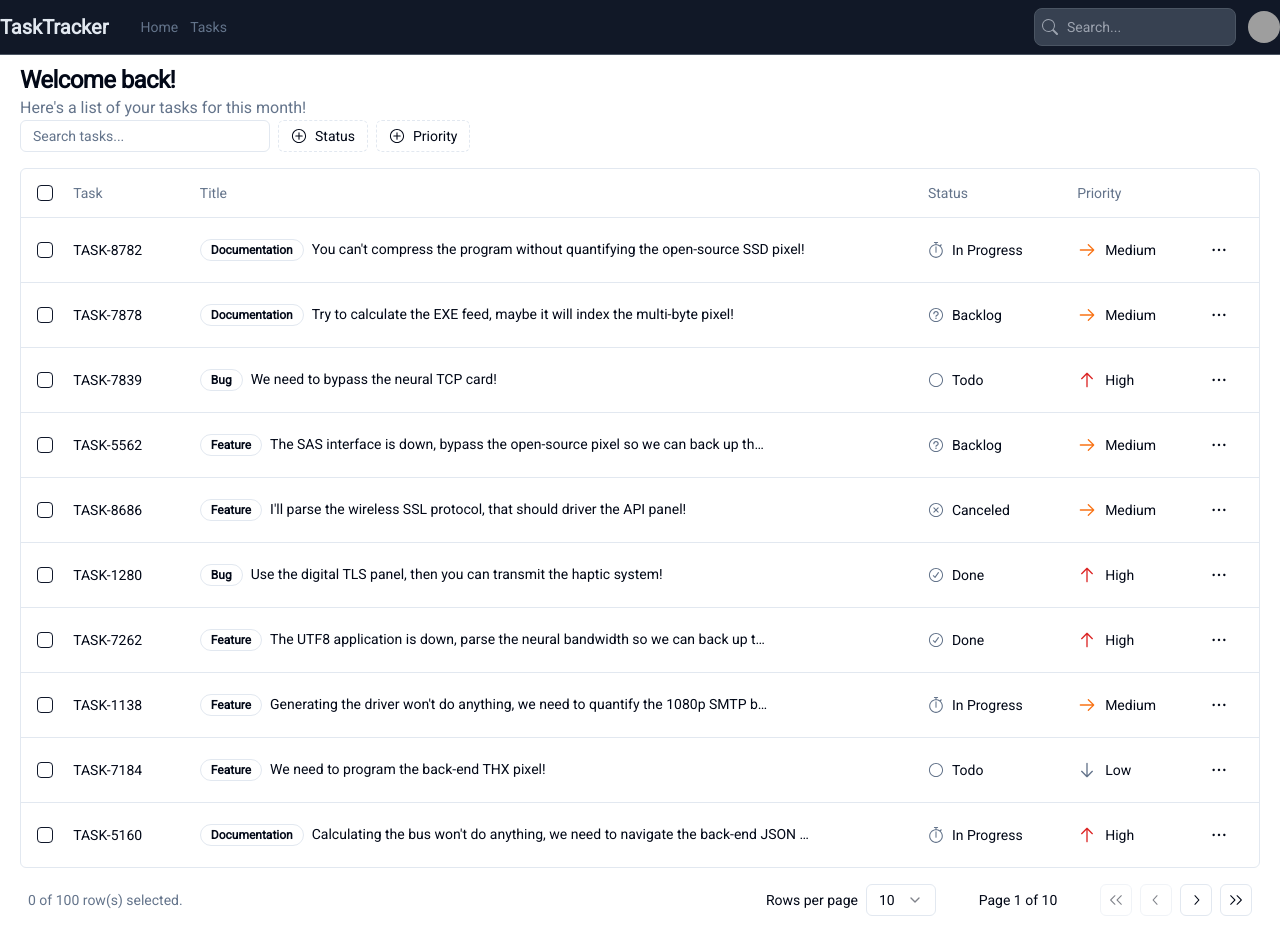
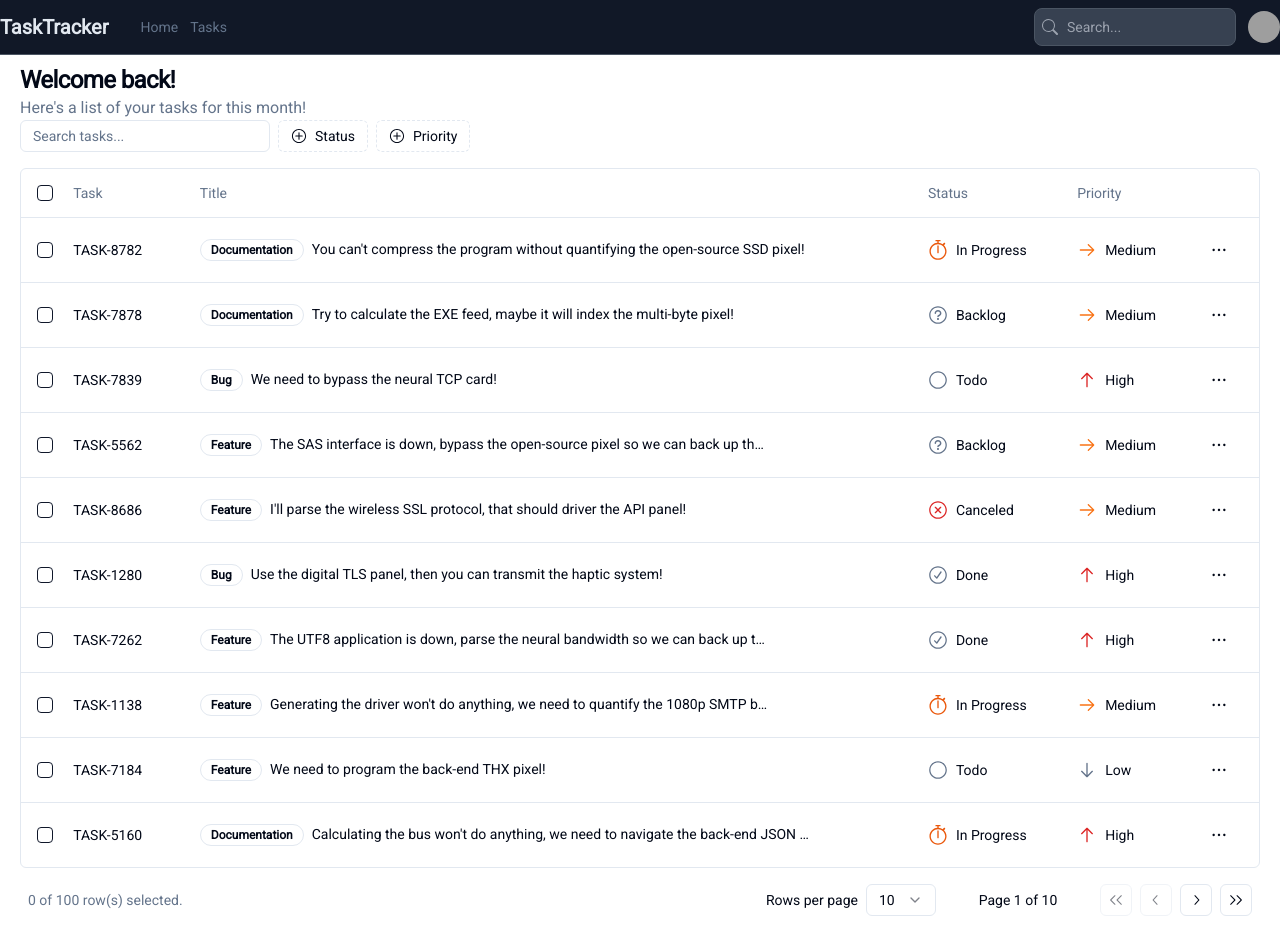
Before and after one commit to KennyMwendwaX/task-trace, a Next.js app: page /tasks in a window 1280 px wide. Built offline with nearby package versions, Linux system fonts and the light colour scheme; grey boxes are pictures that could not be loaded.

Commit message:
Added condtional rendering of the Status icons

```diff
--- a/components/TableColumns.tsx
+++ b/components/TableColumns.tsx
@@ -69,9 +69,17 @@ export const TableColumns: ColumnDef<Task>[] = [
 
       return (
         <div className="flex w-[100px] items-center">
-          {status.icon && (
-            <status.icon className="mr-2 h-4 w-4 text-muted-foreground" />
-          )}
+          {status.label === "Done" ? (
+            <status.icon className="mr-2 h-5 w-5 text-muted-foreground text-green-600" />
+          ) : status.label === "Todo" ? (
+            <status.icon className="mr-2 h-5 w-5 text-muted-foreground text-blue-600" />
+          ) : status.label === "In Progress" ? (
+            <status.icon className="mr-2 h-5 w-5 text-muted-foreground text-orange-600" />
+          ) : status.label === "Canceled" ? (
+            <status.icon className="mr-2 h-5 w-5 text-muted-foreground text-red-600" />
+          ) : status.label === "Backlog" ? (
+            <status.icon className="mr-2 h-5 w-5 text-muted-foreground" />
+          ) : null}
           <span>{status.label}</span>
         </div>
       );
```
